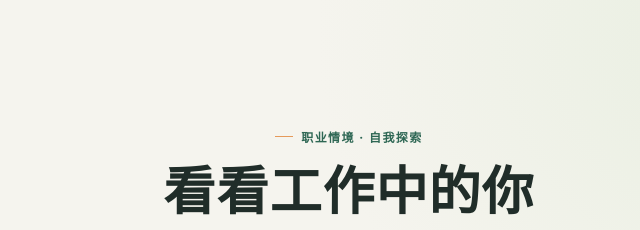
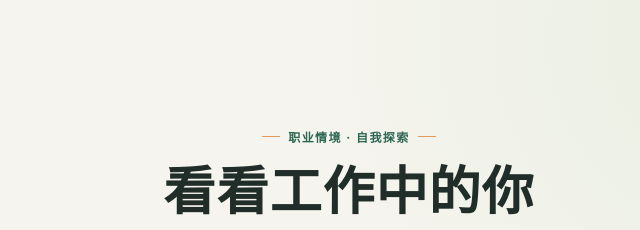
Before and after one commit to R-H-P0/career-simulator, a plain HTML site: page index.html in a window 1280 px wide. Shown: the top 230 px of the page, 291-931 px from the left. Drawn offline with Linux system fonts and the light colour scheme.

Commit message:
style(home): center eyebrow accent lines

```diff
--- a/index.html
+++ b/index.html
@@ -51,7 +51,7 @@
       display: inline-flex; align-items: center; gap: 8px; color: var(--green);
       font-size: 12px; font-weight: 750; letter-spacing: .12em; text-transform: uppercase;
     }
-    .eyebrow::before { content: ""; width: 18px; height: 1px; background: var(--orange); }
+    .eyebrow::before, .eyebrow::after { content: ""; width: 18px; height: 1px; background: var(--orange); }
     h1 { margin: 13px 0 12px; font-family: Georgia, "Noto Serif SC", "Songti SC", serif; font-size: clamp(34px, 5vw, 52px); font-weight: 600; letter-spacing: .02em; line-height: 1.2; }
     .intro p { max-width: 570px; margin: 0 auto; color: var(--muted); font-size: 15px; line-height: 1.8; }
     .workspace { display: grid; grid-template-columns: 280px minmax(0, 1fr); align-items: start; gap: 22px; }
```
